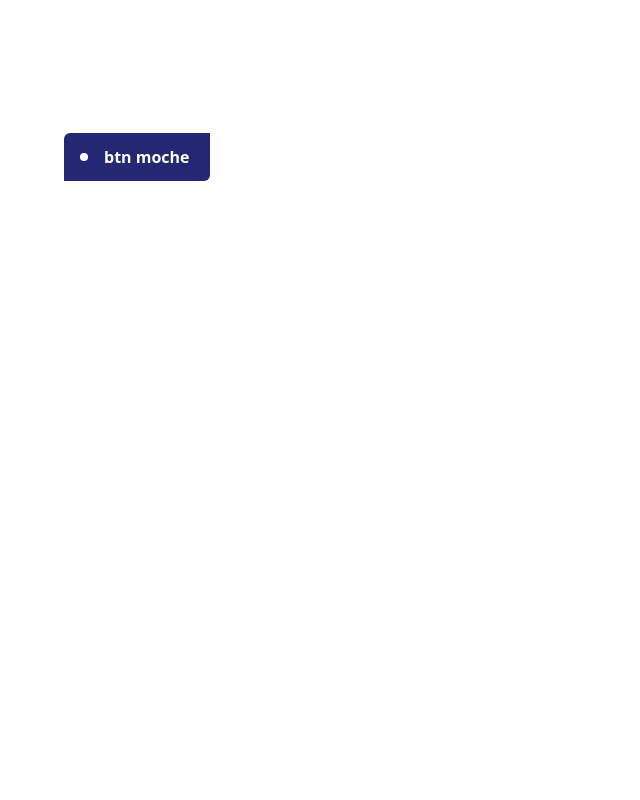
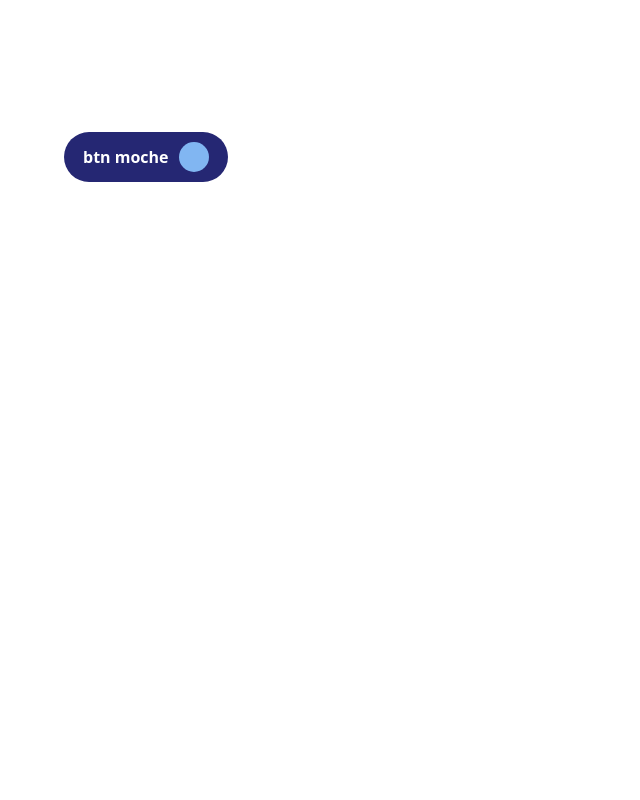
Before and after one commit to ThomasTew1579/ThomasTew1579.github.io, a Vue app: page / in a window 1280 px wide. Shown: the part 1480-2280 px from the top of the page, without its empty margins (0-640 px from the left). Built offline with nearby package versions, Linux system fonts and the light colour scheme; what @splidejs/vue-splide would draw is missing.

Commit message:
fix: style du ButtonSecondary

```diff
--- a/src/components/Damier.vue
+++ b/src/components/Damier.vue
@@ -1,5 +1,5 @@
 <script>
-import ButtonPrimary from './button/ButtonPrimary.vue';
+import ButtonSecondary from './button/ButtonSecondary.vue';
 export default {
     name : "Damier",
     props : {
@@ -16,7 +16,7 @@ export default {
         },
     },
     components: {
-        ButtonPrimary,
+        ButtonSecondary,
     }
  }
 
@@ -32,7 +32,7 @@ export default {
             <div class="text flex flex-col gap-4">
                 <h2 class="title-5 fade-in">{{ title }}</h2>
                 <p class="fade-in">{{text}}</p>
-                <ButtonPrimary v-if="hasBtn" :title="btn.title" icon="arrow-right" :link="btn.link" />
+                <ButtonSecondary v-if="hasBtn" :title="btn.title" icon="arrow-right" :link="btn.link" />
             </div>
             <div v-if="order" class="image hidden md:flex overflow-clip rounded-2xl relative h-[300px] lg:h-[500px] fade-in">
                 <img class="image-scroll absolute object-cover inset-0 w-full h-full" :src="image" alt="">
--- a/src/components/button/ButtonSecondary.vue
+++ b/src/components/button/ButtonSecondary.vue
@@ -18,16 +18,20 @@ export default {
 </script>
 
 <template>
-    <RouterLink :to="link" class="btn-primary relative group py-3 pr-5 pl-10 hover:pr-10 hover:pl-5 after:content-[''] after:absolute after:bg-white after:left-4 after:w-2 after:h-2 after:aspcet-square after:rounded-full hover:after:scale-[50] after:duration-700 font-semibold text-base rounded-tl-md rounded-br-md overflow-hidden select-none touch-manipulation transition-all duration-300 inline-flex items-center gap-2.5">
-        <span class="content z-10">
+    <RouterLink :to="link" class="btn-secondary group text-white bg-primary-900 group w-fit py-[10px] px-[19px] font-semibold text-base rounded-full relative overflow-hidden select-none touch-manipulation transition-all duration-300 inline-flex items-center gap-2.5 outline outline-primary-900 outline-0 hover:outline-1 hover:text-primary-900 hover:bg-white ">
+        <span class="content">
             {{ title }}
         </span>
-        <svg viewBox="0 0 16 16" class="h-4 w-4 z-10 fill-primary-900 absolute right-4 transition-all duration-500 translate-x-[200%] group-hover:translate-x-0">
-            <use :href="'/src/assets/sprite/far.svg#' + icon" width="16" />
-        </svg>
+        <span class="icon group-hover:bg-primary-900 group-hover:text-primary-200 bg-primary-200 text-primary-900 size-[30px] p-[7px] overflow-hidden rounded-full duration-300">
+            <svg viewBox="0 0 40 16" class="h-4 w-10 fill-current transition-all duration-200 translate-x-[-1.5rem] group-hover:translate-x-0">
+                <use :href="'/src/assets/sprite/far.svg#' + icon" width="16" />
+                <use :href="'/src/assets/sprite/far.svg#' + icon" width="16" x="24" />
+            </svg>
+        </span>
     </RouterLink>
 </template>
 
 
 <style>
+
 </style>
```
